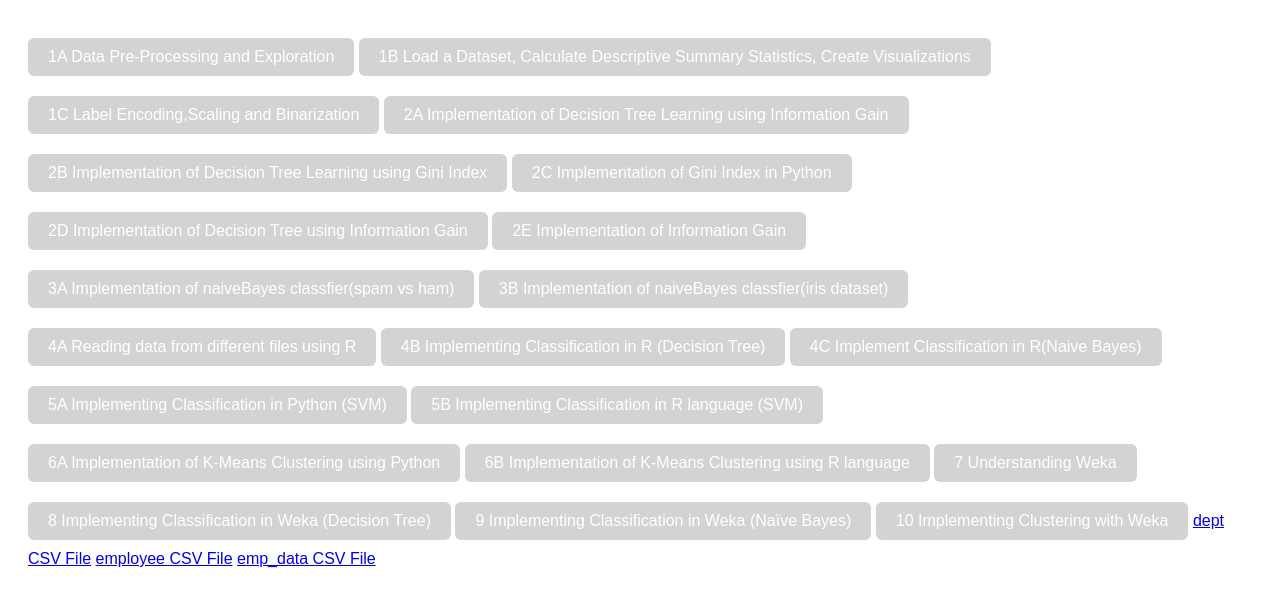
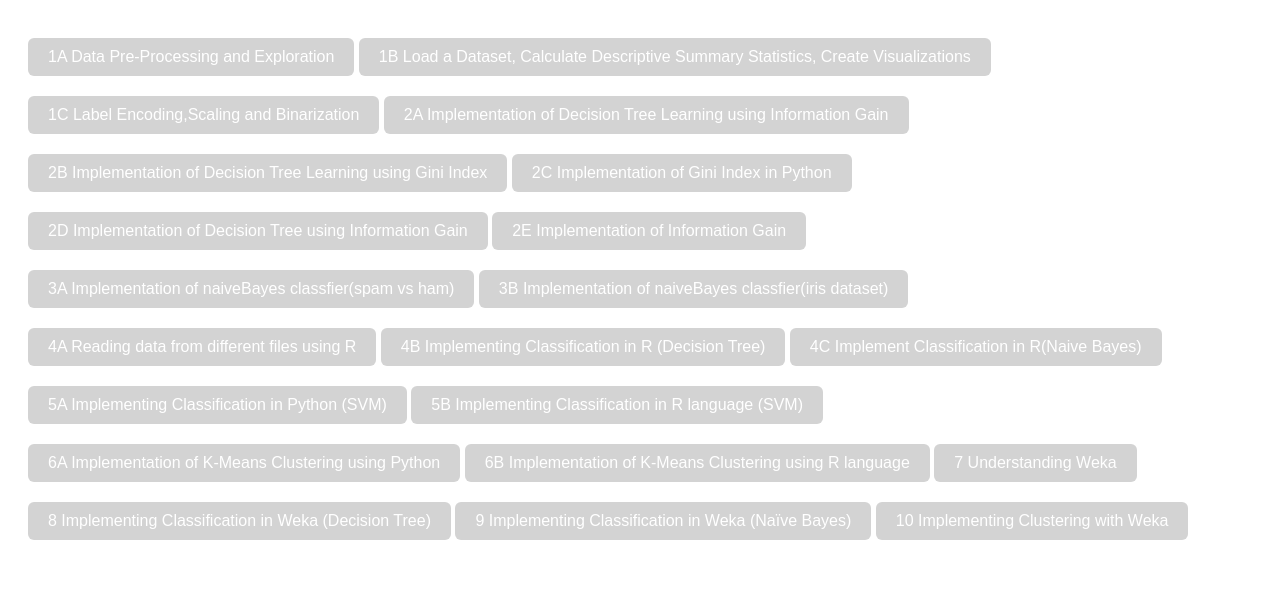
Before and after one commit to Parks264/abc, a plain HTML site: page index.html in a window 1280 px wide. Drawn offline with Linux system fonts and the light colour scheme.

Commit message:
Update index.html

```diff
--- a/index.html
+++ b/index.html
@@ -759,9 +759,7 @@ function copyCode(id) {
   alert("Code copied to clipboard!");
 }
 </script>
-<a href="dept.csv" download>dept CSV File</a>
-<a href="employee.csv" download>employee CSV File</a>
-<a href="emp_data.csv" download>emp_data CSV File</a>
+
 
 </body>
 </html>
```
